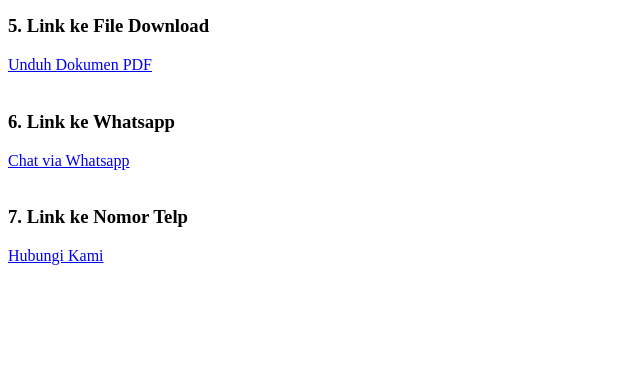
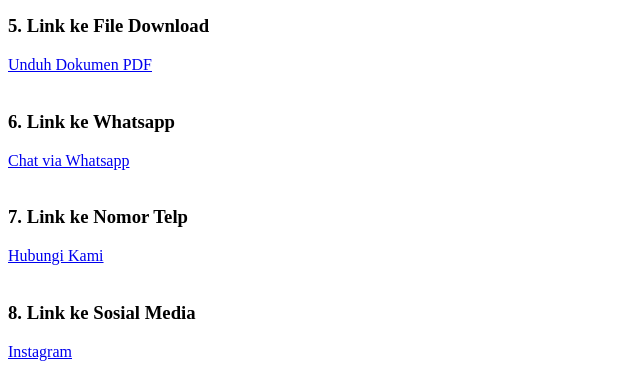
Before and after one commit to rayhan-18/1124160206-html-Meet5, a plain HTML site: page index.html in a window 1280 px wide. Shown: the part 752-1139 px from the top of the page, without its empty margins (0-640 px from the left). Before the commit the page ends 1043 px from the top, so only its background shows below. Drawn offline with Linux system fonts and the light colour scheme.

Commit message:
link ke sosial media

```diff
--- a/index.html
+++ b/index.html
@@ -43,5 +43,8 @@
     <a href="tel:+6288212448836" target="_blank">Hubungi Kami</a>
     <br><br>
 
+    <h3>8. Link ke Sosial Media</h3>
+    <a href="https://www.instagram.com/ryhnnnn_18?igsh=cm42bmV0bHBzY3d1" target="_blank">Instagram</a>
+    <br><br>
 </body>
 </html>
```
